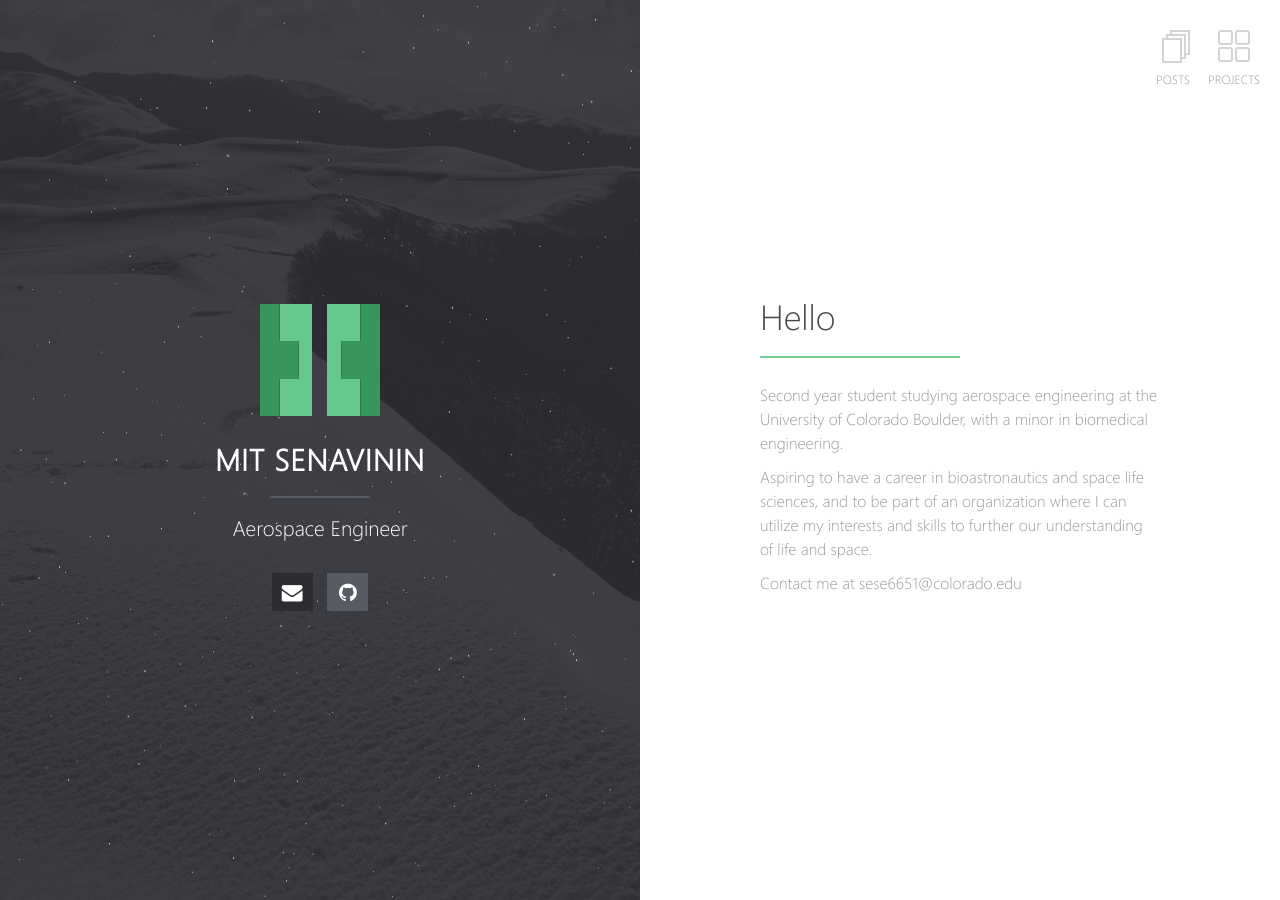
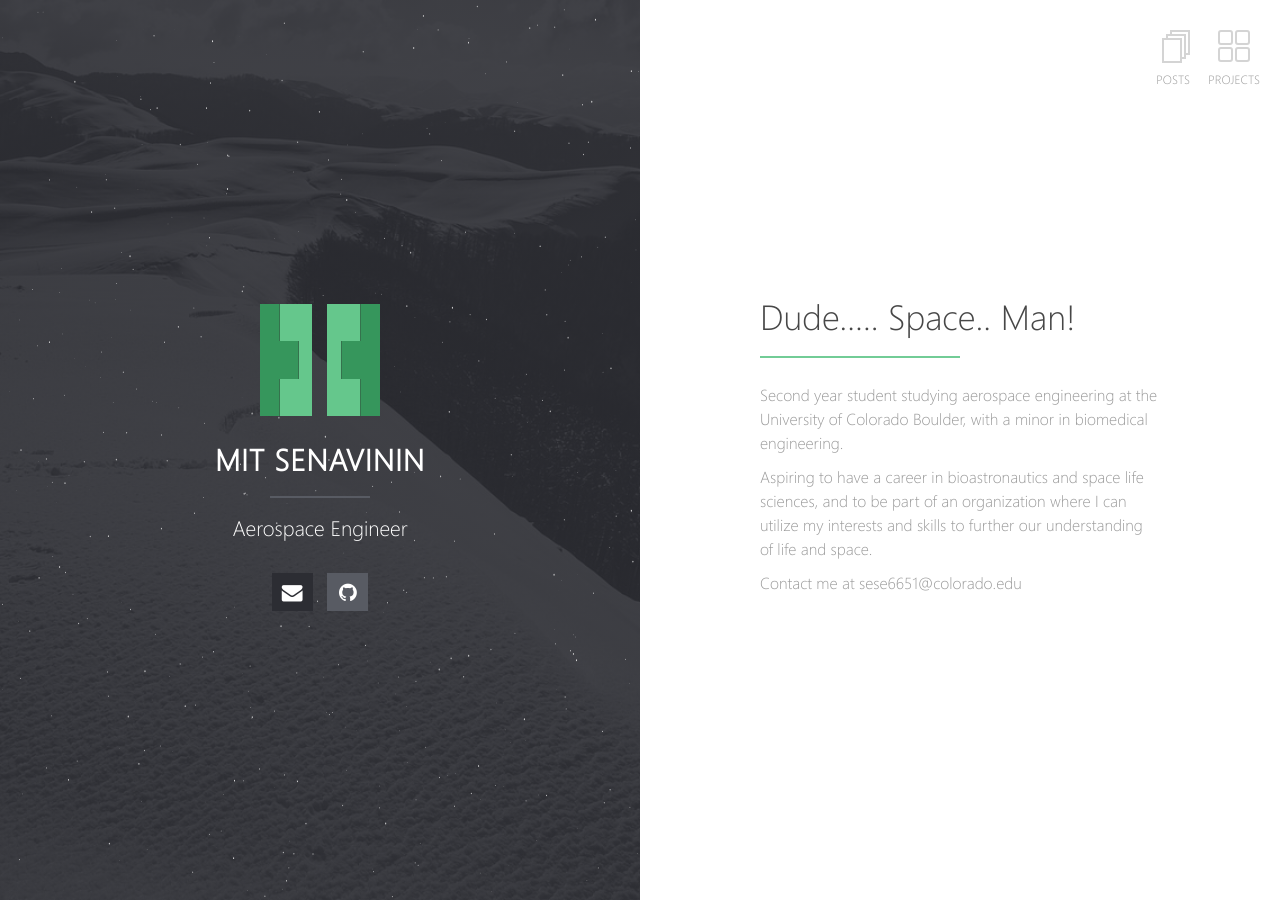
Before and after one commit to MTSVN/mtsvn.github.io, a Jekyll site: the page built from index.md, in a window 1280 px wide. Built offline with Jekyll 4.4.1, drawn with Linux system fonts in a browser that asks for light colours; our own code applies the rules of GitHub Pages for plain Markdown files.

Commit message:
updatedconfigyeahiknowiupdatealot

```diff
--- a/index.md
+++ b/index.md
@@ -1,7 +1,7 @@
 ---
 layout: home
 ---
-# Hello
+# Dude..... Space.. Man!
 
 Second year student studying aerospace engineering at the University of Colorado Boulder, with a minor in biomedical engineering.
 
```
